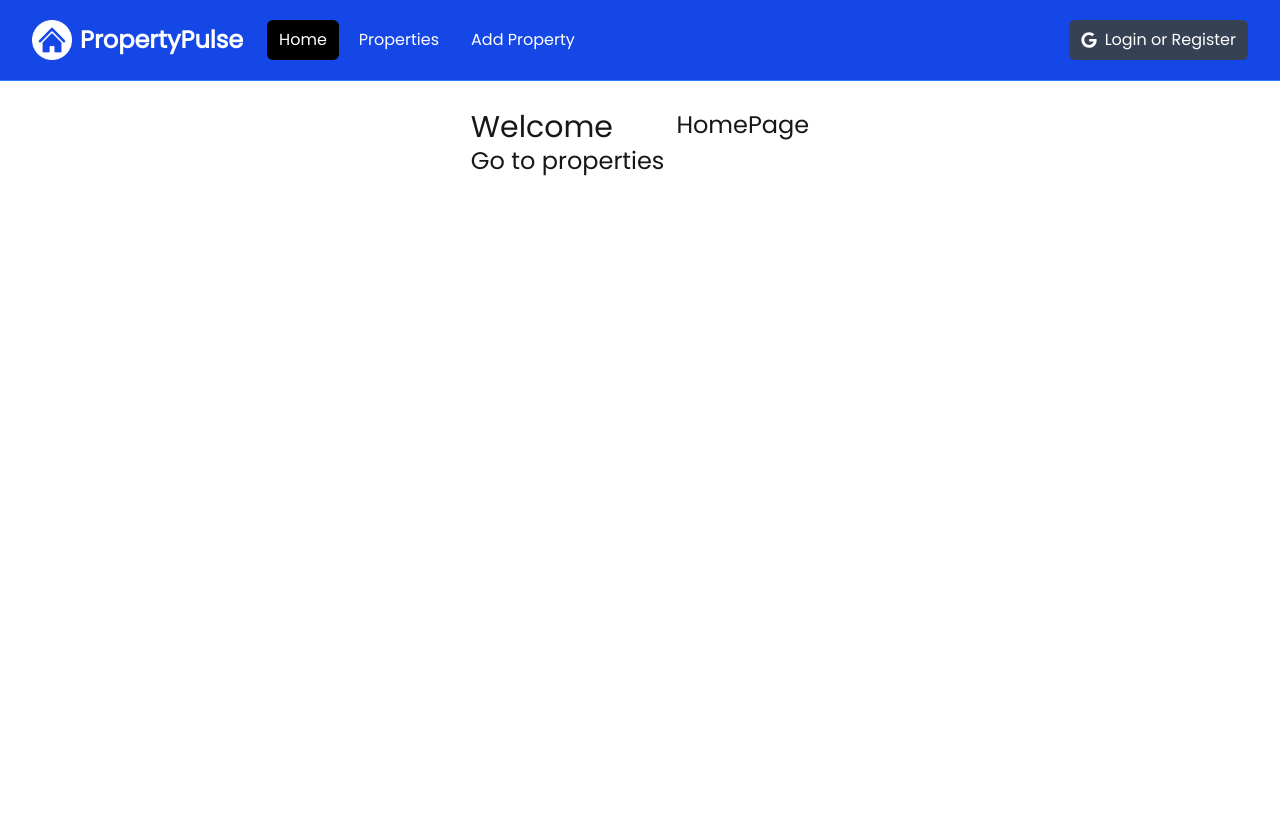
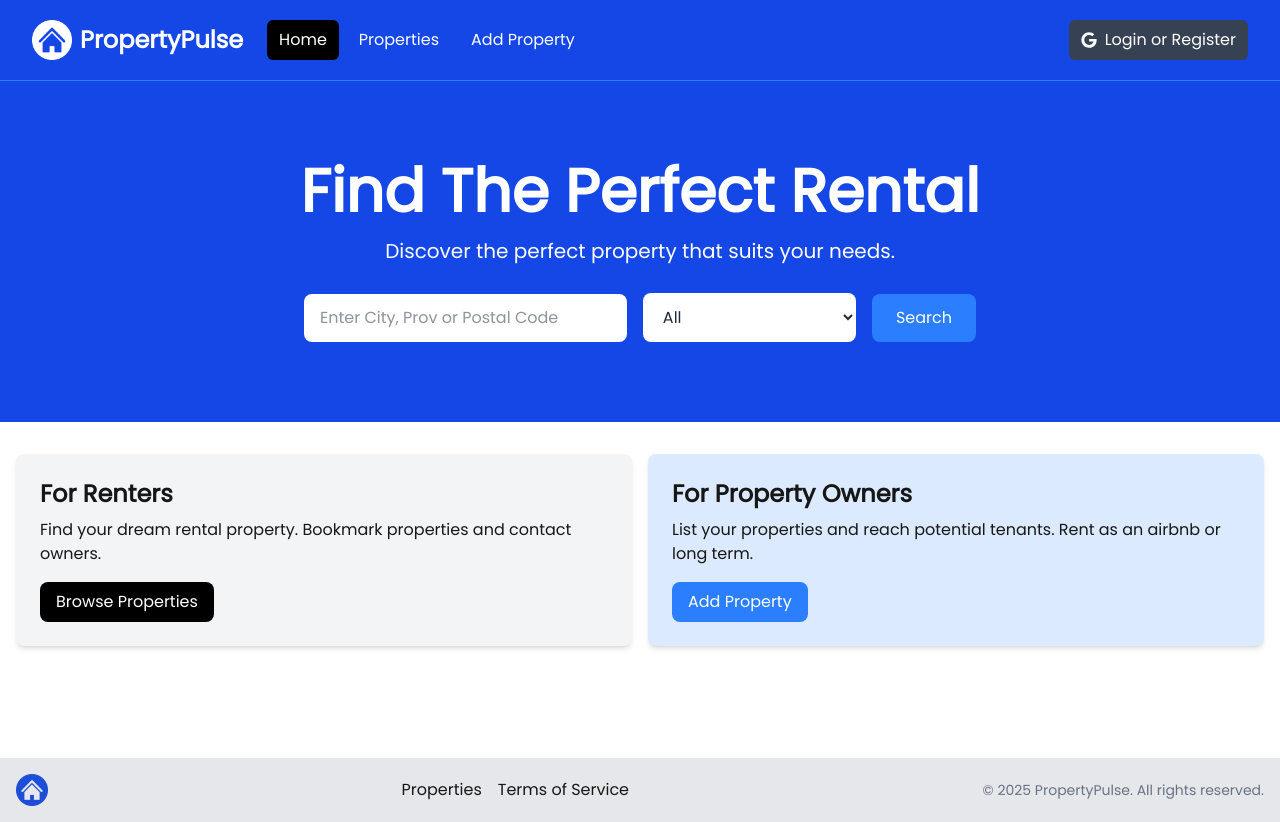
Before and after one commit to KevinYih/yih-homes-nextjs, a Next.js app: page / in a window 1280 px wide. Before the commit the page ends 800 px from the top, so only its background shows below. Built offline with nearby package versions, Linux system fonts and the light colour scheme.

Commit message:
add Hero.jsx and InfoBoxes.jsx in the HomePage

```diff
--- a/src/app/layout.jsx
+++ b/src/app/layout.jsx
@@ -1,5 +1,6 @@
 // import "./globals.css";
 import "@/assests/styles/globals.css";
+import Footer from "@/components/Footer";
 import Navbar from "@/components/Navbar";
 
 export const metadata = {
@@ -12,8 +13,9 @@ const RootLayout = ({ children }) => {
   return (
     <html lang="en">
       <body>
-        <Navbar/>
+        <Navbar />
         <main>{children}</main>
+        <Footer />
       </body>
     </html>
   );
--- a/src/app/page.jsx
+++ b/src/app/page.jsx
@@ -1,16 +1,12 @@
-import React from "react";
-import Link from "next/link";
-
+import Hero from "@/components/Hero";
+import InfoBoxes from "@/components/InfoBoxes";
 
 const HomePage = () => {
   return (
-    <div className="text-2xl flex justify-center gap-3 pt-7">
-      <div>
-        <h1 className="text-3xl">Welcome</h1>
-        <Link href="/properties">Go to properties</Link>
-      </div>
-      HomePage
-    </div>
+    <>
+      <Hero />
+      <InfoBoxes />
+    </>
   );
 };
 
--- /dev/null
+++ b/src/app/terms/page.jsx
@@ -0,0 +1,54 @@
+import React from "react";
+
+const TermsPage = () => {
+  return (
+    <div>
+      <div class="container">
+        <h1>Terms of Service</h1>
+        <p>
+          <em>Last updated: April 16, 2025</em>
+        </p>
+
+        <p>These Terms of Service ("Terms") govern your use of our rental platform and related services. By accessing or using our website, you agree to these Terms.</p>
+
+        <h2>1. Eligibility</h2>
+        <p>You must be at least 18 years old and legally able to enter into contracts to use our platform.</p>
+
+        <h2>2. Listings and Rentals</h2>
+        <p>Property owners ("Hosts") may list properties for short-term or long-term rental. You are responsible for the accuracy of your listing, including pricing, availability, and amenities.</p>
+        <p>Renters ("Guests") agree to abide by the terms set by the Host and to treat the property with respect.</p>
+
+        <h2>3. Payments</h2>
+        <p>All bookings must be paid through the platform using approved payment methods. Prices include applicable service fees and taxes unless stated otherwise.</p>
+
+        <h2>4. Cancellations and Refunds</h2>
+        <p>Cancellation policies are set by Hosts and shown on the listing page. Refunds (if applicable) will follow the stated cancellation policy.</p>
+
+        <h2>5. Responsibilities</h2>
+        <p>Hosts are responsible for ensuring their property is safe, clean, and available as advertised. Guests are responsible for any damage caused during their stay.</p>
+
+        <h2>6. Prohibited Activities</h2>
+        <p>Users may not post false information, misuse the platform, engage in discrimination, or violate local laws or housing regulations.</p>
+
+        <h2>7. Liability</h2>
+        <p>We are not a party to rental agreements between Hosts and Guests. We are not liable for any disputes, damages, or losses incurred during rental transactions.</p>
+
+        <h2>8. Termination</h2>
+        <p>We reserve the right to suspend or terminate any account for violation of these Terms or misuse of the platform.</p>
+
+        <h2>9. Changes to Terms</h2>
+        <p>We may update these Terms from time to time. Continued use of the platform after changes indicates your acceptance of the revised terms.</p>
+
+        <h2>10. Contact Us</h2>
+        <p>If you have any questions about these Terms, please contact us at:</p>
+        <p>
+          <strong>Email:</strong> support@example.com
+          <br />
+          <strong>Address:</strong> 123 Rental Lane, Vancouver, BC, Canada
+        </p>
+      </div>
+    </div>
+  );
+};
+
+export default TermsPage;
--- /dev/null
+++ b/src/components/Footer.jsx
@@ -0,0 +1,33 @@
+import Image from "next/image";
+import logo from "@/assests/images/logo.png";
+import Link from "next/link";
+
+const Footer = () => {
+  const currentYear = new Date().getFullYear();
+  return (
+    <footer className="bg-gray-200 py-4 mt-24">
+      <div className="container mx-auto flex flex-col md:flex-row items-center justify-between px-4">
+        <div className="mb-4 md:mb-0">
+          <Link href="/">
+            <Image src={logo} alt="Logo" className="h-8 w-auto" />
+          </Link>
+        </div>
+        <div className="flex flex-wrap justify-center md:justify-start mb-4 md:mb-0">
+          <ul className="flex space-x-4">
+            <li>
+              <Link href="/properties">Properties</Link>
+            </li>
+            <li>
+              <Link href="/terms">Terms of Service</Link>
+            </li>
+          </ul>
+        </div>
+        <div>
+          <p className="text-sm text-gray-500 mt-2 md:mt-0">&copy; {currentYear} PropertyPulse. All rights reserved.</p>
+        </div>
+      </div>
+    </footer>
+  );
+};
+
+export default Footer;
--- /dev/null
+++ b/src/components/Hero.jsx
@@ -0,0 +1,44 @@
+import React from "react";
+
+const Hero = () => {
+  return (
+    <section className="bg-blue-700 py-20 mb-4">
+      <div className="max-w-7xl mx-auto px-4 sm:px-6 lg:px-8 flex flex-col items-center">
+        <div className="text-center">
+          <h1 className="text-4xl font-extrabold text-white sm:text-5xl md:text-6xl">Find The Perfect Rental</h1>
+          <p className="my-4 text-xl text-white">Discover the perfect property that suits your needs.</p>
+        </div>
+        {/* <!-- Form Component --> */}
+        <form className="mt-3 mx-auto max-w-2xl w-full flex flex-col md:flex-row items-center">
+          <div className="w-full md:w-3/5 md:pr-2 mb-4 md:mb-0">
+            <label htmlFor="location" className="sr-only">
+              Location
+            </label>
+            <input type="text" id="location" placeholder="Enter City, Prov or Postal Code" className="w-full px-4 py-3 rounded-lg bg-white text-gray-800 focus:outline-none focus:ring focus:ring-blue-500" />
+          </div>
+          <div className="w-full md:w-2/5 md:pl-2">
+            <label htmlFor="property-type" className="sr-only">
+              Property Type
+            </label>
+            <select id="property-type" className="w-full px-4 py-3 rounded-lg bg-white text-gray-800 focus:outline-none focus:ring focus:ring-blue-500">
+              <option value="All">All</option>
+              <option value="Apartment">Apartment</option>
+              <option value="Studio">Studio</option>
+              <option value="Condo">Condo</option>
+              <option value="House">House</option>
+              <option value="Cabin Or Cottage">Cabin or Cottage</option>
+              <option value="Loft">Loft</option>
+              <option value="Room">Room</option>
+              <option value="Other">Other</option>
+            </select>
+          </div>
+          <button type="submit" className="md:ml-4 mt-4 md:mt-0 w-full md:w-auto px-6 py-3 rounded-lg bg-blue-500 text-white hover:bg-blue-600 focus:outline-none focus:ring focus:ring-blue-500">
+            Search
+          </button>
+        </form>
+      </div>
+    </section>
+  );
+};
+
+export default Hero;
--- /dev/null
+++ b/src/components/InfoBox.jsx
@@ -0,0 +1,15 @@
+import React from "react";
+
+const InfoBox = ({ heading, bgColor, btnColor, children, btnText, btnHoverColor }) => {
+  return (
+    <div className={`${bgColor} p-6 rounded-lg shadow-md`}>
+      <h2 className="text-2xl font-bold">{heading}</h2>
+      <p className="mt-2 mb-4">{children}</p>
+      <a href="/properties.html" className={`inline-block ${btnColor} text-white rounded-lg px-4 py-2 hover:${btnHoverColor}`}>
+        {btnText}
+      </a>
+    </div>
+  );
+};
+
+export default InfoBox;
--- /dev/null
+++ b/src/components/InfoBoxes.jsx
@@ -0,0 +1,21 @@
+import React from "react";
+import InfoBox from "./InfoBox";
+
+const InfoBoxes = () => {
+  return (
+    <section>
+      <div className="container-xl lg:container m-auto">
+        <div className="grid grid-cols-1 md:grid-cols-2 gap-4 p-4 rounded-lg">
+          <InfoBox heading="For Renters" bgColor="bg-gray-100" btnColor="bg-black" btnText="Browse Properties" btnHoverColor="bg-gray-700">
+            Find your dream rental property. Bookmark properties and contact owners.
+          </InfoBox>
+          <InfoBox heading="For Property Owners" bgColor="bg-blue-100" btnColor="bg-blue-500" btnText="Add Property" btnHoverColor="bg-blue-600">
+            List your properties and reach potential tenants. Rent as an airbnb or long term.
+          </InfoBox>
+        </div>
+      </div>
+    </section>
+  );
+};
+
+export default InfoBoxes;
```
